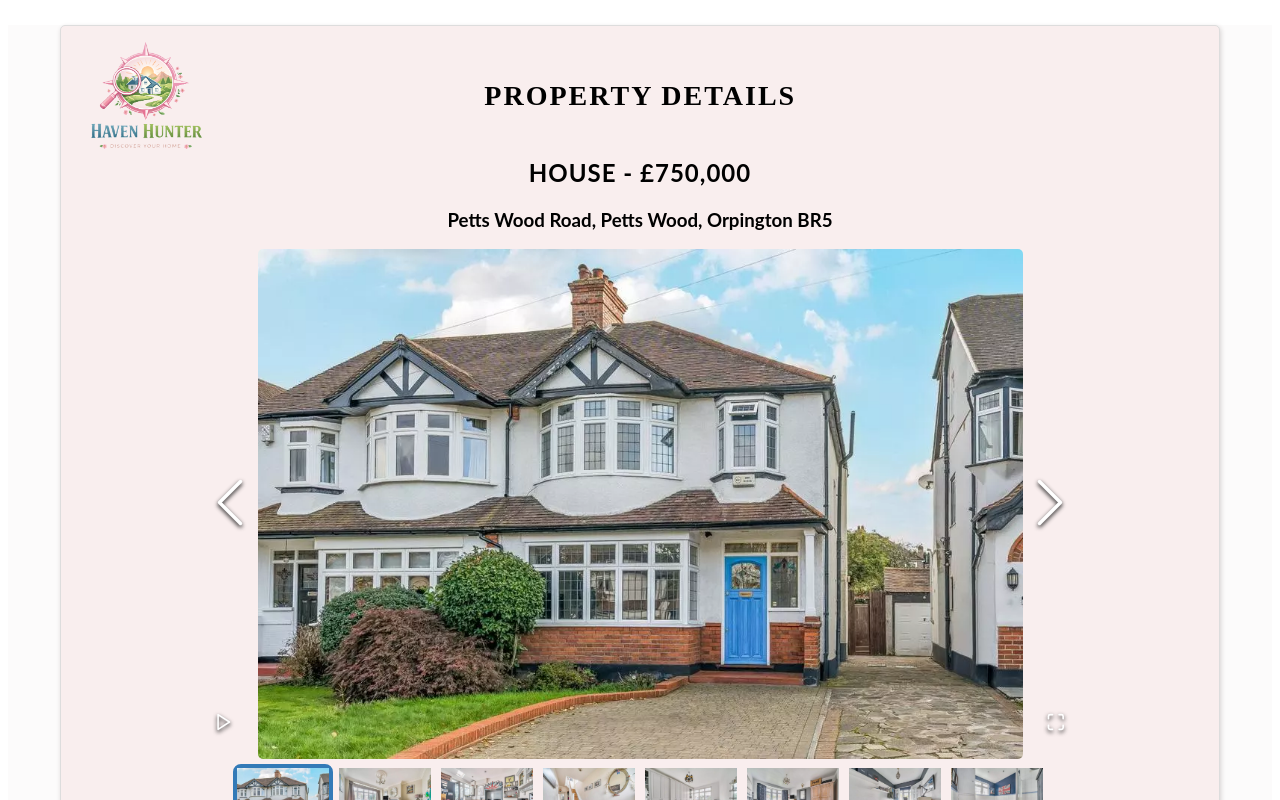
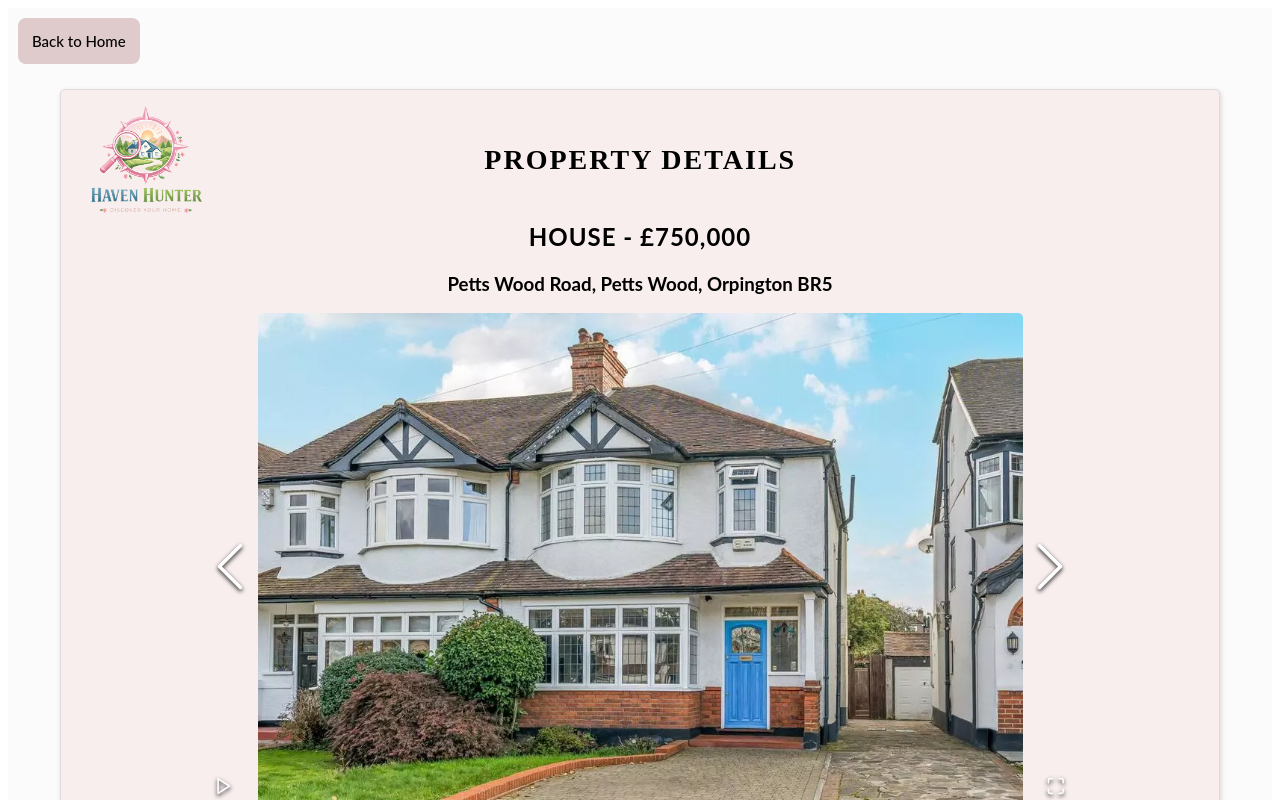
Before and after one commit to shashini13/React-CW, a React (Vite) app: page /#/properties/prop1.html in a window 1280 px wide. Shown: the top 800 px of the page. Built offline with nearby package versions, Linux system fonts and the light colour scheme; a web font is replaced by a local one.

Commit message:
Made a back-to-home btn

```diff
--- a/src/App.css
+++ b/src/App.css
@@ -356,6 +356,13 @@ p.property-list-div {
   border: 1px solid #ddd;
 }
 
+.back-to-home-btn {
+  background-color: rgb(223, 203, 203);
+  margin-top: 10px;
+  margin-left: 10px;
+  padding: 13px;
+}
+
 .property-details-header {
   display: flex;
   align-items: center;
--- a/src/components/PropertyDetails.jsx
+++ b/src/components/PropertyDetails.jsx
@@ -1,5 +1,5 @@
 import { useEffect } from "react";
-import { useParams } from "react-router-dom";
+import { useParams, Link } from "react-router-dom";
 import ReactImageGallery from "react-image-gallery";
 import "react-image-gallery/styles/css/image-gallery.css";
 import {Tab, Tabs, TabList, TabPanel} from 'react-tabs';
@@ -28,6 +28,11 @@ const PropertyDetails = ({allProperties}) => {
 
     return (
         <div className="property-details-div">
+
+            <Link to="/">
+                <button className="back-to-home-btn">Back to Home</button>
+            </Link>
+
             <div className="property-details-header-gallery">
                 <div className="property-details-header">
                     <img
```
